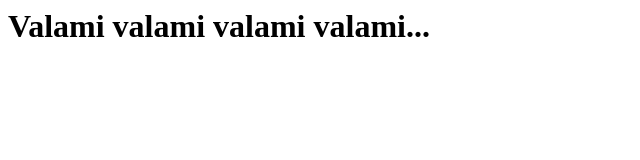
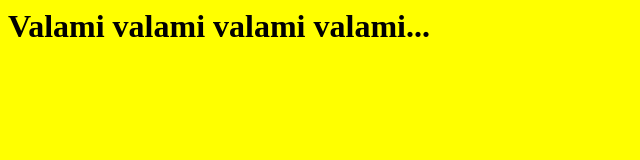
Before and after one commit to KisKosa/KisKosa, a plain HTML site: page index.html in a window 1280 px wide. Shown: the whole page, without its empty margins (0-640 px from the left). Drawn offline with Linux system fonts and the light colour scheme.

Commit message:
Update index.html

```diff
--- a/index.html
+++ b/index.html
@@ -3,7 +3,7 @@
   <meta charset"UTF-8">
   <style>
   body{
-    background color:yellow;
+    background-color:yellow;
   }
   </style>
 </head>
```
